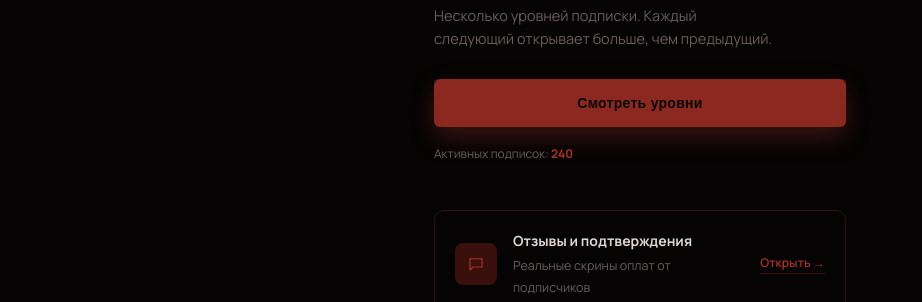
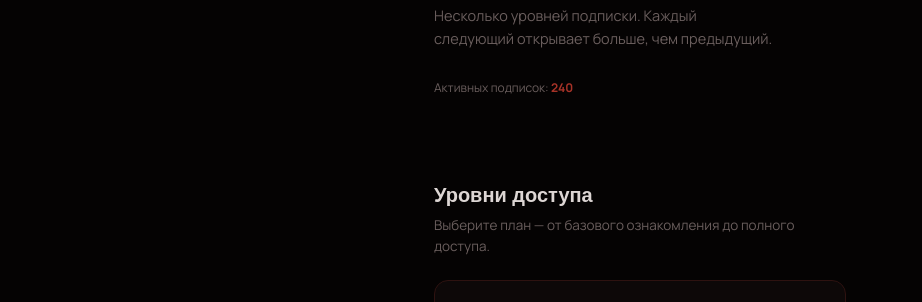
Before and after one commit to DOKSER-NAVIGATIONHELP/Sait, a website: page index.html in a window 1280 px wide. Shown: the part 255-557 px from the top of the page, without its empty margins (0-922 px from the left). Drawn offline with Linux system fonts and the light colour scheme; no server answers; a web font is replaced by a local one.

Commit message:
Update index.html

```diff
--- a/index.html
+++ b/index.html
@@ -147,39 +147,6 @@ h1{
   z-index:1;
 }
 .counter b{color:var(--red-bright); font-weight:700;}
-
-/* REVIEWS */
-.reviews{
-  margin:8px 24px 0;
-  border:1px solid var(--line);
-  border-radius:10px;
-  padding:20px;
-  display:flex;
-  align-items:center;
-  gap:16px;
-}
-.reviews .icon{
-  flex-shrink:0;
-  width:42px; height:42px;
-  border-radius:8px;
-  background:var(--red-dim);
-  display:flex; align-items:center; justify-content:center;
-  color:var(--red-bright);
-}
-.reviews .body{flex:1;}
-.reviews .body strong{display:block; font-size:14px; margin-bottom:3px;}
-.reviews .body span{font-size:12.5px; color:var(--text-dim); line-height:1.5;}
-.reviews a{
-  flex-shrink:0;
-  font-size:12px;
-  font-weight:600;
-  color:var(--red-bright);
-  text-decoration:none;
-  border-bottom:1px solid var(--red-dim);
-  padding-bottom:2px;
-  white-space:nowrap;
-}
-.reviews a:hover{border-color:var(--red-bright);}
 
 /* SECTION HEAD */
 .section-head{padding:48px 24px 22px;}
@@ -1831,22 +1798,10 @@ input, textarea{
     <span class="mark">Клуб доступа</span>
     <h1>Контент, который <span class="blackout" data-word="не выкладывают">■■■■■■■■■■■■■■</span> в общий доступ</h1>
     <p class="sub">Несколько уровней подписки. Каждый следующий открывает больше, чем предыдущий.</p>
-    <a class="btn primary" href="#tiers">Смотреть уровни</a>
     <p class="counter">Активных подписок: <b id="subs-counter">240</b></p>
   </section>
 
-  <div class="reviews reveal in">
-    <div class="icon">
-      <svg width="18" height="18" viewBox="0 0 24 24" fill="none"><path d="M4 5h16v11H8l-4 4V5Z" stroke="currentColor" stroke-width="1.6" stroke-linejoin="round"/></svg>
-    </div>
-    <div class="body">
-      <strong>Отзывы и подтверждения</strong>
-      <span>Реальные скрины оплат от подписчиков</span>
-    </div>
-    <a href="#" target="_blank" rel="noopener">Открыть →</a>
-  </div>
-
-  <div class="section-head reveal in">
+  <div class="section-head reveal in" id="tiers">
     <h2>Уровни доступа</h2>
     <p>Выберите план — от базового ознакомления до полного доступа.</p>
   </div>
```
